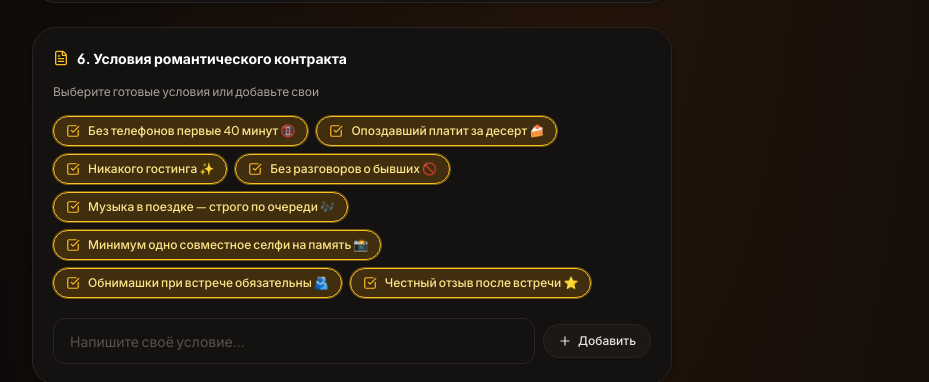
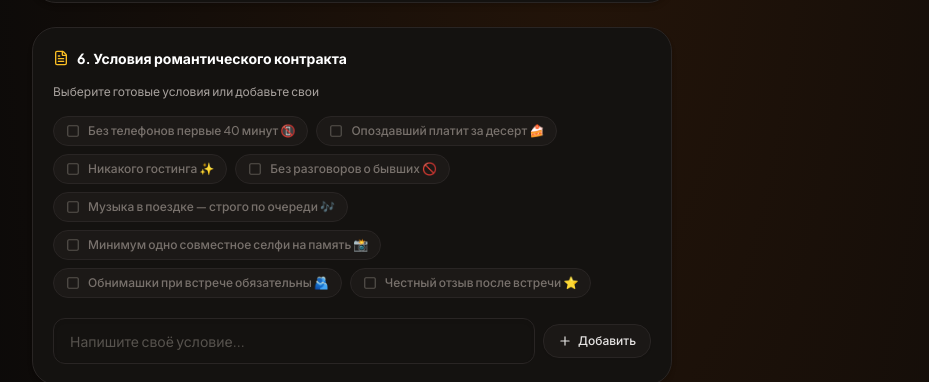
Before and after one commit to MAECTRO/BezShansov, a React (Vite) app: page / in a window 1280 px wide. Shown: the part 1950-2332 px from the top of the page, without its empty margins (48-977 px from the left). Built offline with nearby package versions, Linux system fonts and the light colour scheme; no server answers.

Commit message:
fix(creator): do not preselect contract terms by default, let user pick manually

```diff
--- a/src/App.tsx
+++ b/src/App.tsx
@@ -2,8 +2,6 @@ import React, { useState } from 'react';
 import type { InvitationConfig, AppLanguage } from './types/ticket';
 import {
   DEFAULT_DRINKS,
-  DEFAULT_CONTRACT_TERMS_RU,
-  DEFAULT_CONTRACT_TERMS_EN,
   translateConfig,
   translateItem,
 } from './types/ticket';
@@ -50,7 +48,7 @@ const DEFAULT_CONFIG: Omit<InvitationConfig, 'id'> & { id?: string } = {
     'Битва у кассы',
     'Цу-е-фа',
   ],
-  contractTerms: [...DEFAULT_CONTRACT_TERMS_RU],
+  contractTerms: [],
   language: 'ru',
   createdAt: Date.now(),
 };
@@ -123,10 +121,7 @@ export const App: React.FC = () => {
               drinks,
               telegramChatId: chatIdParam || decoded.telegramChatId || '',
               language: targetLang,
-              contractTerms:
-                decoded.contractTerms && decoded.contractTerms.length > 0
-                  ? decoded.contractTerms
-                  : (targetLang === 'en' ? DEFAULT_CONTRACT_TERMS_EN : DEFAULT_CONTRACT_TERMS_RU),
+              contractTerms: decoded.contractTerms || [],
             },
             targetLang
           );
--- a/src/components/creator/CreatorForm.tsx
+++ b/src/components/creator/CreatorForm.tsx
@@ -35,14 +35,6 @@ import {
   DEFAULT_BRO_LOCATIONS_EN,
   DEFAULT_BRO_PAYMENT_RU,
   DEFAULT_BRO_PAYMENT_EN,
-  DEFAULT_CONTRACT_TERMS_RU,
-  DEFAULT_CONTRACT_TERMS_EN,
-  DEFAULT_CONTRACT_TERMS_BRO_RU,
-  DEFAULT_CONTRACT_TERMS_BRO_EN,
-  DEFAULT_CONTRACT_TERMS_GIRLS_RU,
-  DEFAULT_CONTRACT_TERMS_GIRLS_EN,
-  DEFAULT_CONTRACT_TERMS_PEACE_RU,
-  DEFAULT_CONTRACT_TERMS_PEACE_EN,
   getDefaultContractTerms,
 } from '../../types/ticket';
 import { Input } from '../ui/Input';
@@ -178,7 +170,7 @@ export const CreatorForm: React.FC<CreatorFormProps> = ({
       newDrinks = lang === 'en' ? [...DEFAULT_BRO_DRINKS_EN] : [...DEFAULT_BRO_DRINKS_RU];
       newLocations = lang === 'en' ? [...DEFAULT_BRO_LOCATIONS_EN] : [...DEFAULT_BRO_LOCATIONS_RU];
       newPayment = lang === 'en' ? [...DEFAULT_BRO_PAYMENT_EN] : [...DEFAULT_BRO_PAYMENT_RU];
-      newTerms = lang === 'en' ? [...DEFAULT_CONTRACT_TERMS_BRO_EN] : [...DEFAULT_CONTRACT_TERMS_BRO_RU];
+      newTerms = [];
       newArchetype = 'bro-pass';
       newSubpoenaClause =
         lang === 'en'
@@ -205,7 +197,7 @@ export const CreatorForm: React.FC<CreatorFormProps> = ({
         lang === 'en'
           ? ['Split 50/50', 'Birthday girl relaxes', 'I treat today', 'Dutch bill']
           : ['Каждая за себя', 'Именинница отдыхает', 'Сегодня я угощаю подругу', 'Скидываемся пополам'];
-      newTerms = lang === 'en' ? [...DEFAULT_CONTRACT_TERMS_GIRLS_EN] : [...DEFAULT_CONTRACT_TERMS_GIRLS_RU];
+      newTerms = [];
       newArchetype = 'girls-pass';
       newSubpoenaClause =
         lang === 'en'
@@ -232,7 +224,7 @@ export const CreatorForm: React.FC<CreatorFormProps> = ({
         lang === 'en'
           ? ['I pay (apology tab)', 'My treat 100%', 'Compromise split']
           : ['Я угощаю (заглаживаю вину)', 'Всё за мой счет 💳', 'Мирный компромисс'];
-      newTerms = lang === 'en' ? [...DEFAULT_CONTRACT_TERMS_PEACE_EN] : [...DEFAULT_CONTRACT_TERMS_PEACE_RU];
+      newTerms = [];
       newArchetype = 'subpoena';
       newSubpoenaClause =
         lang === 'en'
@@ -270,7 +262,7 @@ export const CreatorForm: React.FC<CreatorFormProps> = ({
         lang === 'en'
           ? ['Crush treats', 'Split (50/50)', 'Battle at counter', 'Rock-paper-scissors']
           : ['Краш угощает', 'Пополам (50/50)', 'Битва у кассы', 'Цу-е-фа'];
-      newTerms = lang === 'en' ? [...DEFAULT_CONTRACT_TERMS_EN] : [...DEFAULT_CONTRACT_TERMS_RU];
+      newTerms = [];
       newArchetype = 'boarding-pass';
       newSubpoenaClause =
         lang === 'en'
@@ -293,17 +285,13 @@ export const CreatorForm: React.FC<CreatorFormProps> = ({
   };
 
   // Обработчики романтического контракта
-  const activeContractTerms =
-    config.contractTerms && config.contractTerms.length > 0
-      ? config.contractTerms
-      : getDefaultContractTerms(config.occasion, lang);
+  const activeContractTerms = config.contractTerms || [];
 
   const presetContractTerms = getDefaultContractTerms(config.occasion, lang);
 
   const toggleContractTerm = (term: string) => {
     sound.click();
     if (activeContractTerms.includes(term)) {
-      if (activeContractTerms.length <= 1) return; // Не удаляем последнее условие
       updateField(
         'contractTerms',
         activeContractTerms.filter((t) => t !== term)
@@ -322,7 +310,6 @@ export const CreatorForm: React.FC<CreatorFormProps> = ({
   };
 
   const removeContractTerm = (termToRemove: string) => {
-    if (activeContractTerms.length <= 1) return;
     updateField(
       'contractTerms',
       activeContractTerms.filter((t) => t !== termToRemove)
--- a/src/components/creator/LivePreview.tsx
+++ b/src/components/creator/LivePreview.tsx
@@ -4,7 +4,6 @@ import type { InvitationConfig, TicketData, AppLanguage } from '../../types/tick
 import {
   DEFAULT_DRINKS,
   DEFAULT_DRINKS_EN,
-  getDefaultContractTerms,
   translateItem,
   translateArray,
 } from '../../types/ticket';
@@ -82,7 +81,7 @@ export const LivePreview: React.FC<LivePreviewProps> = ({
       contractTerms:
         config.contractTerms && config.contractTerms.length > 0
           ? translateArray(config.contractTerms, lang)
-          : getDefaultContractTerms(config.occasion, lang),
+          : [],
       language: lang,
     },
     response: {
--- a/src/components/recipient/Step5_Ticket.tsx
+++ b/src/components/recipient/Step5_Ticket.tsx
@@ -78,7 +78,7 @@ export const Step5_Ticket: React.FC<Step5TicketProps> = ({
   // Динамические условия романтического контракта / пакта
   const presetTerms = getDefaultContractTerms(config.occasion, lang);
   const activeTerms =
-    config.contractTerms && config.contractTerms.length > 0
+    config.contractTerms !== undefined
       ? translateArray(config.contractTerms, lang)
       : presetTerms;
 
--- a/src/types/ticket.ts
+++ b/src/types/ticket.ts
@@ -385,7 +385,7 @@ export function translateConfig(config: InvitationConfig, targetLang: AppLanguag
     contractTerms:
       config.contractTerms && config.contractTerms.length > 0
         ? translateArray(config.contractTerms, targetLang)
-        : getDefaultContractTerms(config.occasion, targetLang),
+        : [],
   };
 }
 
```
